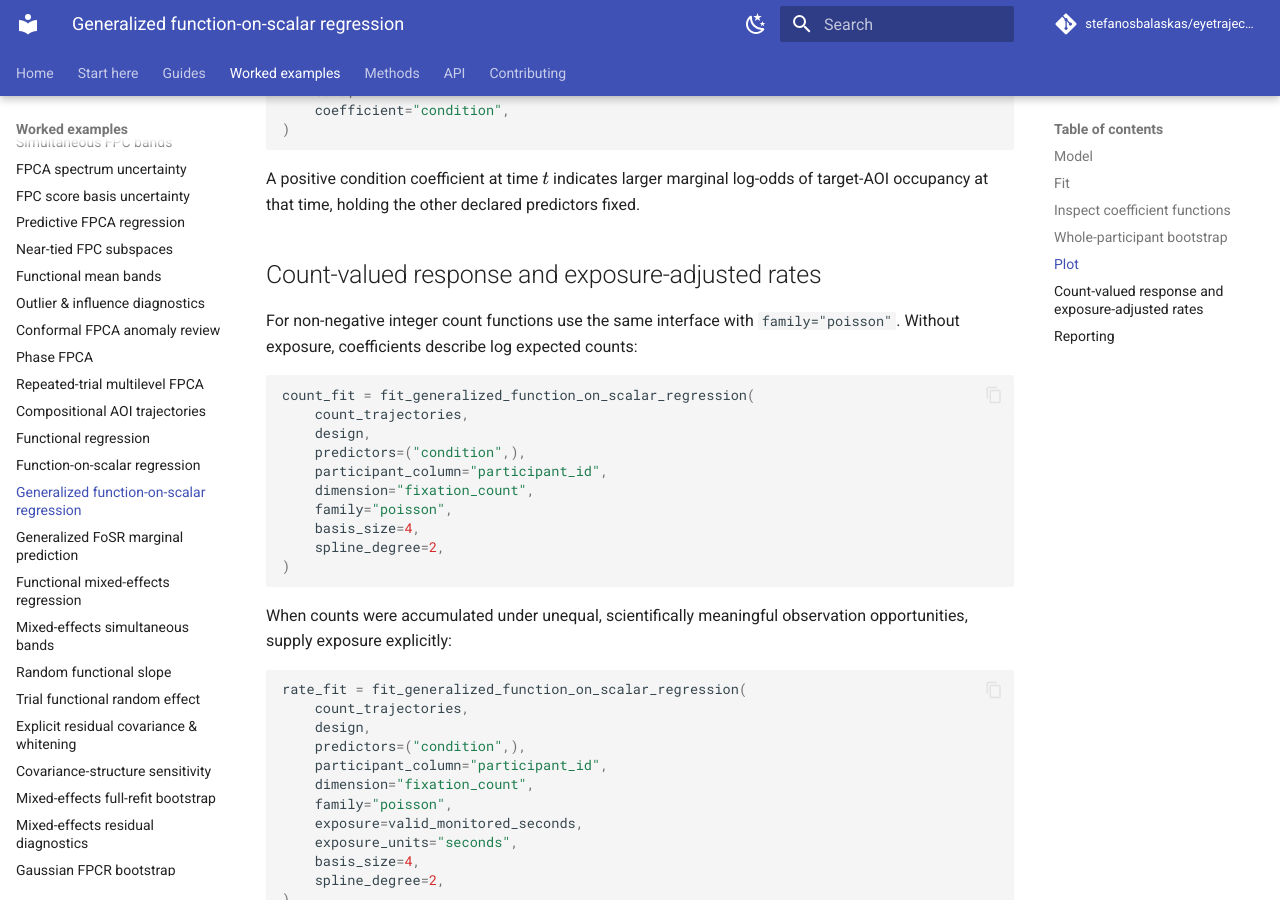
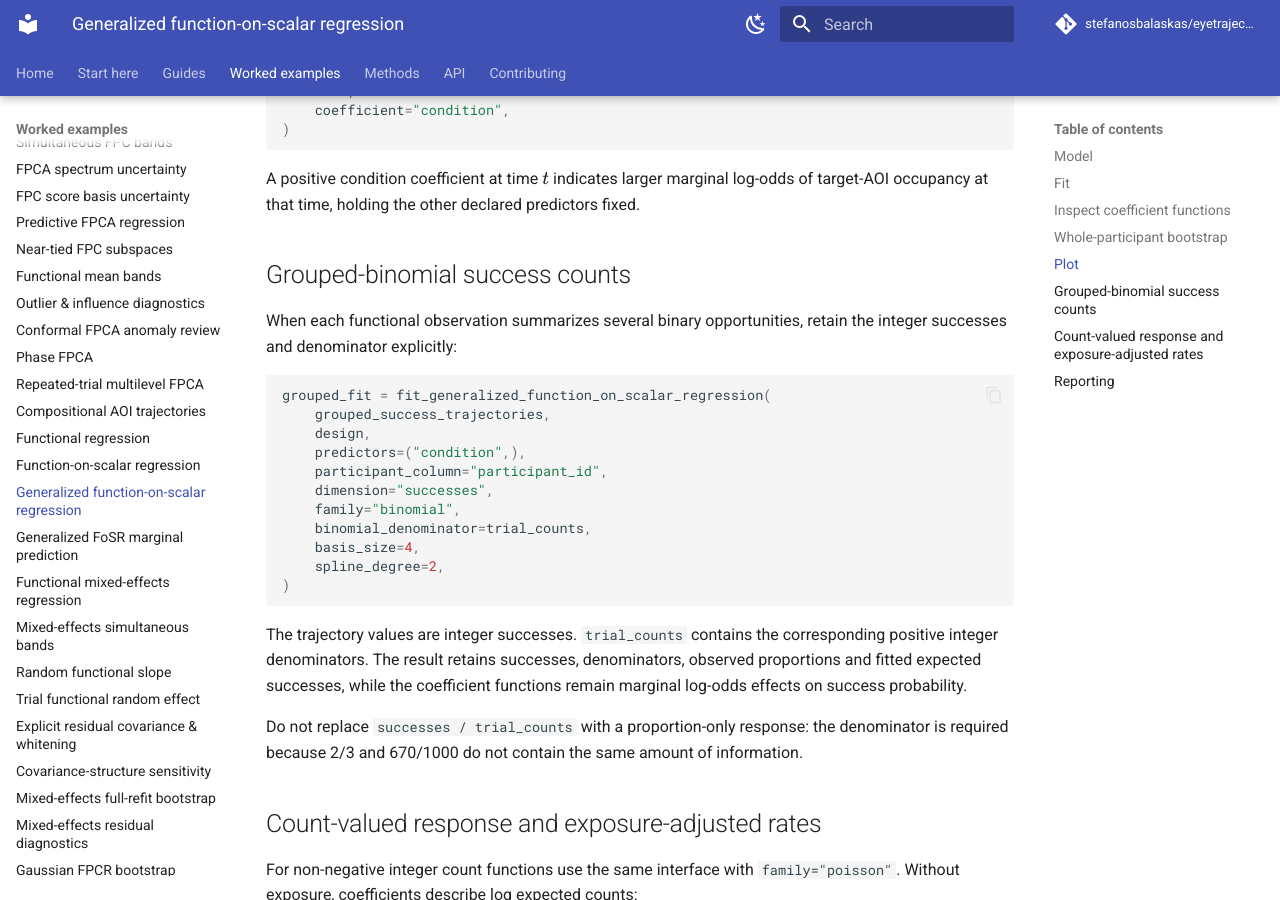
Before and after one commit to stefanosbalaskas/eyetrajectoriespy, an MkDocs documentation site: the page built from docs/examples/generalized-function-on-scalar.md, in a window 1280 px wide and 900 px high, scrolled down 2117 px. Built offline with MkDocs 1.6.1 and Material for MkDocs 9.7.7, drawn with Linux system fonts in a browser that asks for light colours; comment, search, counter and statistics services are not loaded.

Commit message:
Add grouped-binomial worked example

```diff
--- a/docs/examples/generalized-function-on-scalar.md
+++ b/docs/examples/generalized-function-on-scalar.md
@@ -108,6 +108,34 @@ A positive condition coefficient at time \(t\) indicates larger marginal
 log-odds of target-AOI occupancy at that time, holding the other declared
 predictors fixed.
 
+## Grouped-binomial success counts
+
+When each functional observation summarizes several binary opportunities, retain
+the integer successes and denominator explicitly:
+
+~~~python
+grouped_fit = fit_generalized_function_on_scalar_regression(
+    grouped_success_trajectories,
+    design,
+    predictors=("condition",),
+    participant_column="participant_id",
+    dimension="successes",
+    family="binomial",
+    binomial_denominator=trial_counts,
+    basis_size=4,
+    spline_degree=2,
+)
+~~~
+
+The trajectory values are integer successes. `trial_counts` contains the
+corresponding positive integer denominators. The result retains successes,
+denominators, observed proportions and fitted expected successes, while the
+coefficient functions remain marginal log-odds effects on success probability.
+
+Do not replace `successes / trial_counts` with a proportion-only response:
+the denominator is required because 2/3 and 670/1000 do not contain the same
+amount of information.
+
 ## Count-valued response and exposure-adjusted rates
 
 For non-negative integer count functions use the same interface with
```
